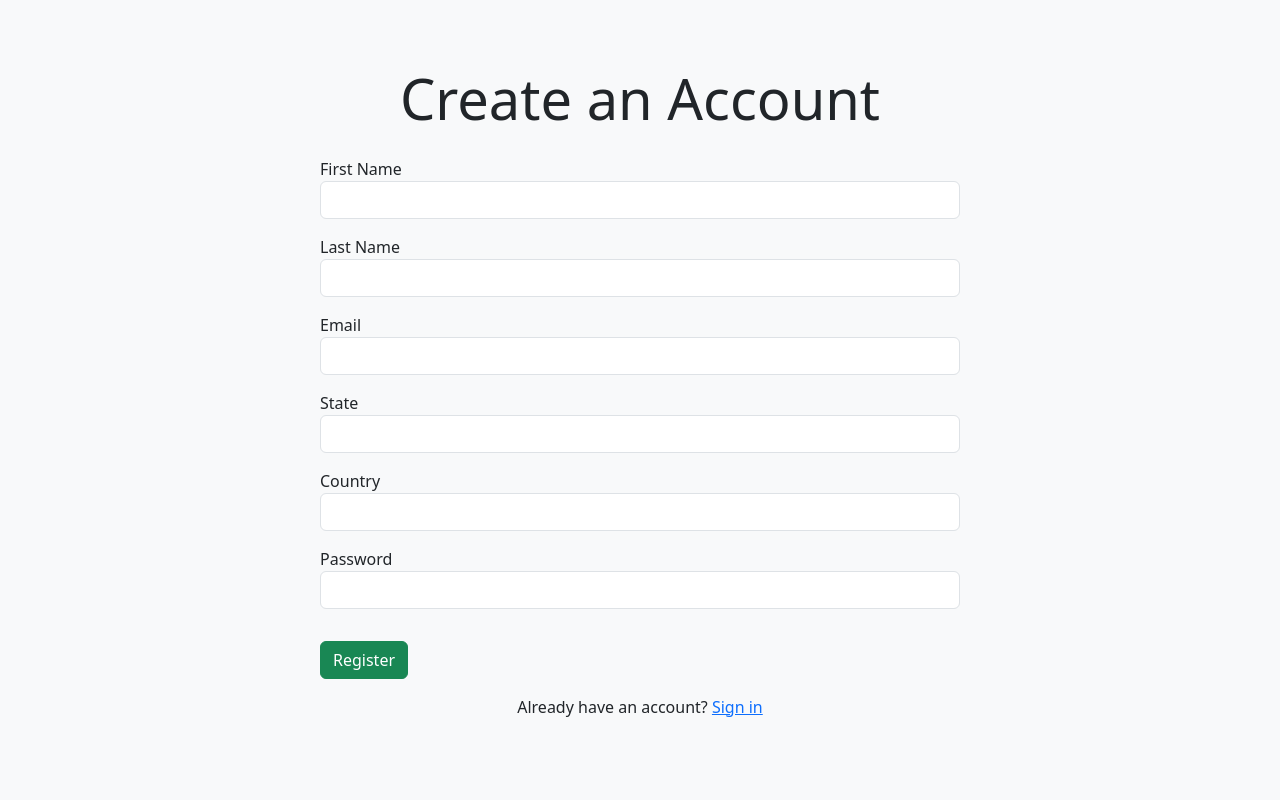
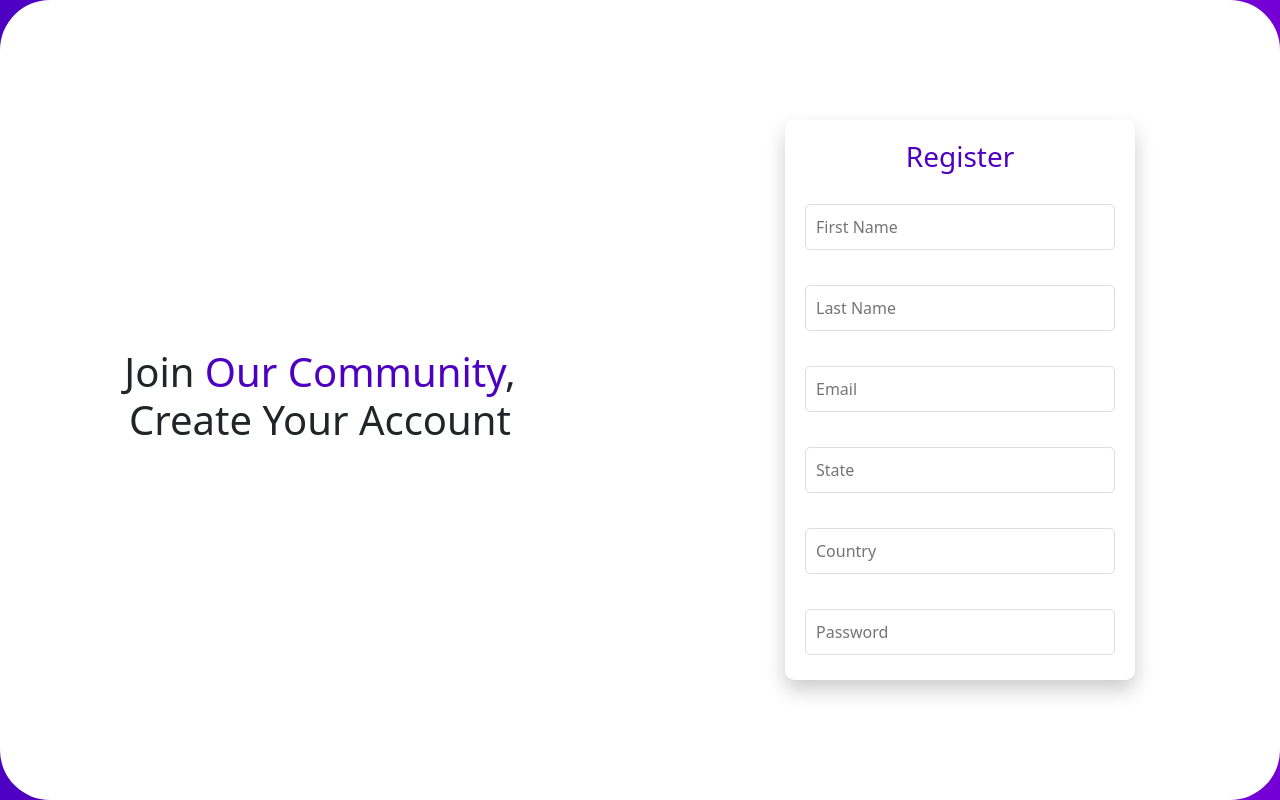
Before and after one commit to Namburipardhasaradhi/VILS_frontend, a React (Create React App) app: page /register in a window 1280 px wide. Built offline with nearby package versions, Linux system fonts and the light colour scheme.

Commit message:
Add Babel plugin for private properties in objects

```diff
--- a/src/components/meet/roomlogin.js
+++ b/src/components/meet/roomlogin.js
@@ -16,7 +16,21 @@ const RoomLogin = () => {
 
     const emailData = {
       recipient: recipientEmail,
-      body: `You have been invited to join a video call. Please use the following link: https://vilsvc.netlify.app/room/${RoomCode}`
+      body: `
+Dear User,
+
+You have been invited to join a secure video call on our platform.
+
+**Room Code**: ${RoomCode}
+
+Please click the link below to join the video call:
+[Join Video Call](https://vilsvc.netlify.app/room/${RoomCode})
+
+If you have any questions or require assistance, please do not hesitate to contact our support team.
+
+Best Regards,
+The vilsvc Team
+`
     };
 
     try {
@@ -35,33 +49,74 @@ const RoomLogin = () => {
   };
 
   return (
-    <div className="mt-16">
-      <h1 className="font-black text-center text-5xl font-serif">
-        Video Call
-      </h1>
-      <div className="mt-28">
-        <form onSubmit={submitCode} className="text-center">
-          <label className="text-black text-3xl font-serif">
-            Enter Random code to join
-          </label>
-          <div className="w-2/6 text-center ml-96 align-middle pl-64 ">
+    <div style={styles.container}>
+      <div style={styles.card}>
+        <h1 style={styles.title}>Join a Video Call</h1>
+        <form onSubmit={submitCode}>
+          <label style={styles.label}>Enter a Room Code to Join</label>
           <input
             type="text"
-              placeholder="Enter Random Code"
+            placeholder="Enter Room Code"
             value={RoomCode}
             onChange={(e) => setRoomCode(e.target.value)}
-              className="form-control"
+            style={styles.input}
           />
-          </div>
-          <div className="mt-10">
-            <button type="submit" className="btn btn-primary">
-              Submit
+          <button type="submit" style={styles.button}>
+            Join Room
           </button>
-          </div>
         </form>
       </div>
     </div>
   );
 };
 
+const styles = {
+  container: {
+    display: 'flex',
+    justifyContent: 'center',
+    alignItems: 'center',
+    height: '100vh',
+    backgroundColor: '#f0f0f0', // Light grey background
+  },
+  card: {
+    backgroundColor: '#fff',
+    borderRadius: '10px',
+    boxShadow: '0 4px 8px rgba(0, 0, 0, 0.1)',
+    padding: '40px',
+    maxWidth: '400px',
+    width: '100%',
+    textAlign: 'center',
+  },
+  title: {
+    fontSize: '28px',
+    fontWeight: 'bold',
+    marginBottom: '20px',
+    color: '#4e00c2', // Violet color
+  },
+  label: {
+    display: 'block',
+    fontSize: '18px',
+    marginBottom: '10px',
+    color: '#333',
+  },
+  input: {
+    width: '100%',
+    padding: '10px',
+    fontSize: '16px',
+    borderRadius: '5px',
+    border: '1px solid #ccc',
+    marginBottom: '20px',
+  },
+  button: {
+    width: '100%',
+    padding: '10px',
+    backgroundColor: '#4e00c2',
+    color: '#fff',
+    border: 'none',
+    borderRadius: '5px',
+    cursor: 'pointer',
+    fontSize: '16px',
+  },
+};
+
 export default RoomLogin;
--- a/src/components/register.js
+++ b/src/components/register.js
@@ -1,7 +1,6 @@
 import React, { useState } from 'react';
 import axios from 'axios';
-import 'bootstrap/dist/css/bootstrap.min.css';
-import { useNavigate } from 'react-router-dom';
+import { useNavigate, Link } from 'react-router-dom';
 
 const Register = () => {
     const [formData, setFormData] = useState({
@@ -45,89 +44,173 @@ const Register = () => {
     };
 
     return (
-        <div className="d-flex flex-column align-items-center justify-content-center vh-100 bg-light">
-            <h1 className="display-4 mb-4"><strong>Create an Account</strong></h1>
-            <form onSubmit={handleSubmit} className="w-50">
-                <div className="form-group mb-3">
-                    <label htmlFor="first_name">First Name</label>
+        <div style={styles.container}>
+            <div style={styles.leftSection}>
+                <div style={styles.welcomeText}>
+                    <h1>Join <span style={styles.highlight}>Our Community</span>,<br />Create Your Account</h1>
+                </div>
+            </div>
+            <div style={styles.rightSection}>
+                <div style={styles.registerBox}>
+                    <h2 style={styles.title}>Register</h2>
+                    <form onSubmit={handleSubmit}>
+                        <div style={styles.inputGroup}>
                             <input
                                 type="text"
-                        id="first_name"
+                                placeholder="First Name"
                                 name="first_name"
-                        className="form-control"
+                                style={styles.input}
                                 value={formData.first_name}
                                 onChange={handleChange}
                                 required
                             />
                         </div>
-                <div className="form-group mb-3">
-                    <label htmlFor="last_name">Last Name</label>
+                        <div style={styles.inputGroup}>
                             <input
                                 type="text"
-                        id="last_name"
+                                placeholder="Last Name"
                                 name="last_name"
-                        className="form-control"
+                                style={styles.input}
                                 value={formData.last_name}
                                 onChange={handleChange}
                                 required
                             />
                         </div>
-                <div className="form-group mb-3">
-                    <label htmlFor="email">Email</label>
+                        <div style={styles.inputGroup}>
                             <input
                                 type="email"
-                        id="email"
+                                placeholder="Email"
                                 name="email"
-                        className="form-control"
+                                style={styles.input}
                                 value={formData.email}
                                 onChange={handleChange}
                                 required
                             />
                         </div>
-                <div className="form-group mb-3">
-                    <label htmlFor="state">State</label>
+                        <div style={styles.inputGroup}>
                             <input
                                 type="text"
-                        id="state"
+                                placeholder="State"
                                 name="state"
-                        className="form-control"
+                                style={styles.input}
                                 value={formData.state}
                                 onChange={handleChange}
                                 required
                             />
                         </div>
-                <div className="form-group mb-3">
-                    <label htmlFor="country">Country</label>
+                        <div style={styles.inputGroup}>
                             <input
                                 type="text"
-                        id="country"
+                                placeholder="Country"
                                 name="country"
-                        className="form-control"
+                                style={styles.input}
                                 value={formData.country}
                                 onChange={handleChange}
                                 required
                             />
                         </div>
-                <div className="form-group mb-3">
-                    <label htmlFor="password">Password</label>
+                        <div style={styles.inputGroup}>
                             <input
                                 type="password"
-                        id="password"
+                                placeholder="Password"
                                 name="password"
-                        className="form-control"
+                                style={styles.input}
                                 value={formData.password}
                                 onChange={handleChange}
                                 required
                             />
                         </div>
-                <button type="submit" className="btn btn-success btn-block mt-3">Register</button>
+                        {status && <div style={styles.status}>{status}</div>}
+                        <button type="submit" style={styles.registerButton}>
+                            Register
+                        </button>
                     </form>
-            {status && <p className="mt-3 alert alert-info">{status}</p>}
-            <div className="mt-3 text-center">
-                <p>Already have an account? <a href="/login" className="link-primary">Sign in</a></p>
+                    <div style={styles.loginLink}>
+                        <p>Already have an account? <Link to="/login" style={styles.link}>Sign in</Link></p>
+                    </div>
+                </div>
             </div>
         </div>
     );
 };
 
+const styles = {
+    container: {
+        display: 'flex',
+        height: '100vh',
+        background: 'linear-gradient(to right, #4e00c2, #7400d6)',
+    },
+    leftSection: {
+        flex: 1,
+        display: 'flex',
+        justifyContent: 'center',
+        alignItems: 'center',
+        backgroundColor: '#ffffff',
+        borderTopLeftRadius: '50px',
+        borderBottomLeftRadius: '50px',
+    },
+    welcomeText: {
+        textAlign: 'center',
+        padding: '20px',
+    },
+    highlight: {
+        color: '#4e00c2',
+    },
+    rightSection: {
+        flex: 1,
+        display: 'flex',
+        justifyContent: 'center',
+        alignItems: 'center',
+        backgroundColor: '#ffffff',
+        borderTopRightRadius: '50px',
+        borderBottomRightRadius: '50px',
+    },
+    registerBox: {
+        width: '350px', // Adjust width as needed
+        maxHeight: '70%', // Restrict height to fit within the screen
+        padding: '20px',
+        textAlign: 'center',
+        boxShadow: '0px 10px 20px rgba(0,0,0,0.2)',
+        borderRadius: '10px',
+        backgroundColor: '#fff',
+        overflowY: 'auto',
+    },
+    title: {
+        fontSize: '28px',
+        marginBottom: '20px',
+        color: '#4e00c2',
+    },
+    inputGroup: {
+        marginBottom: '15px',
+    },
+    input: {
+        width: '100%',
+        padding: '10px',
+        margin: '10px 0',
+        borderRadius: '5px',
+        border: '1px solid #ddd',
+    },
+    status: {
+        color: 'red',
+        marginBottom: '10px',
+    },
+    registerButton: {
+        width: '100%',
+        padding: '10px',
+        backgroundColor: '#4e00c2',
+        color: '#fff',
+        border: 'none',
+        borderRadius: '5px',
+        cursor: 'pointer',
+        fontSize: '16px',
+    },
+    loginLink: {
+        marginTop: '15px',
+    },
+    link: {
+        color: '#4e00c2',
+        textDecoration: 'none',
+    },
+};
+
 export default Register;
```
Also changed, not shown: src/components/home.js (+34 -31 lines), src/components/meet/room.js (+17 -4 lines). Lines whose indentation alone changed are shown as unchanged.
